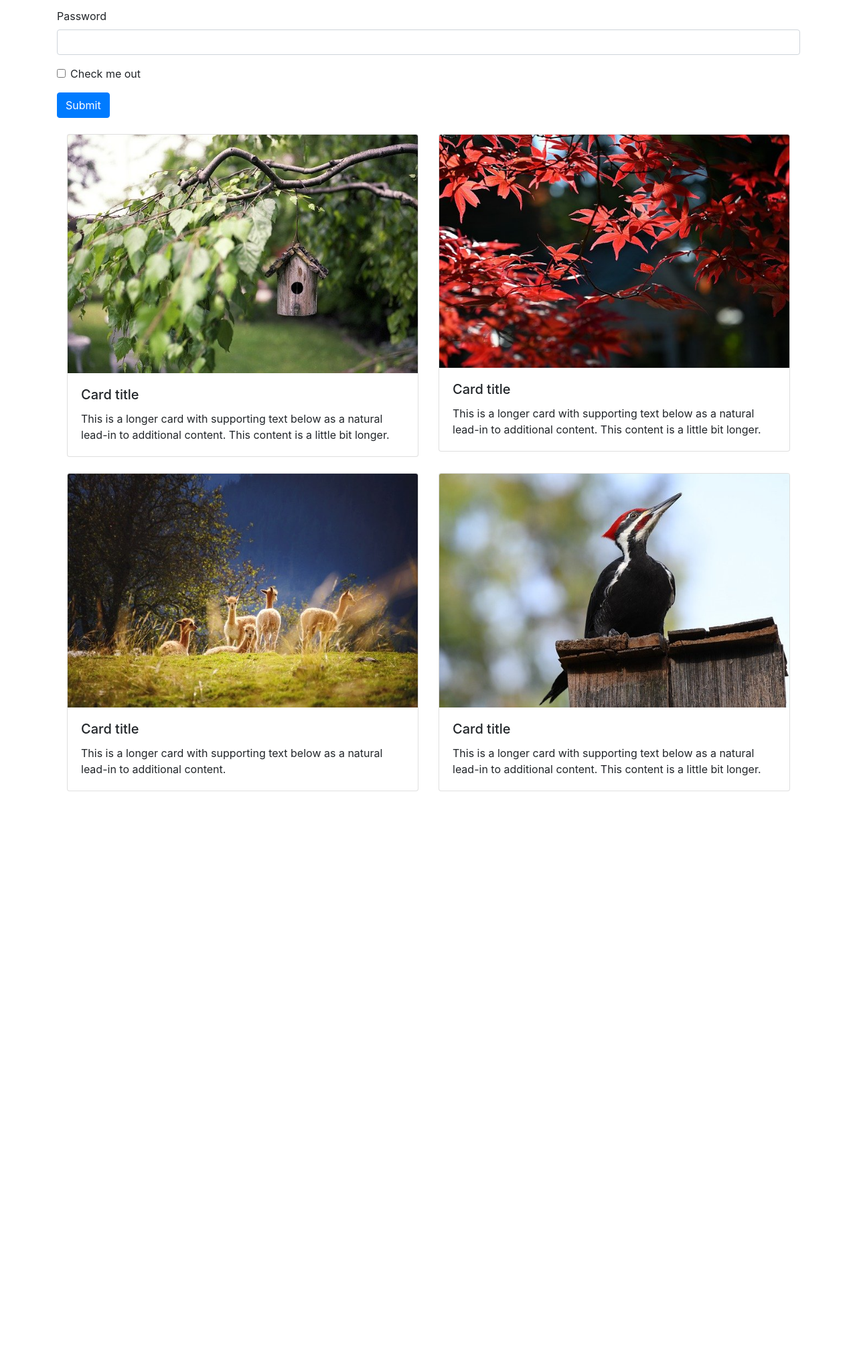
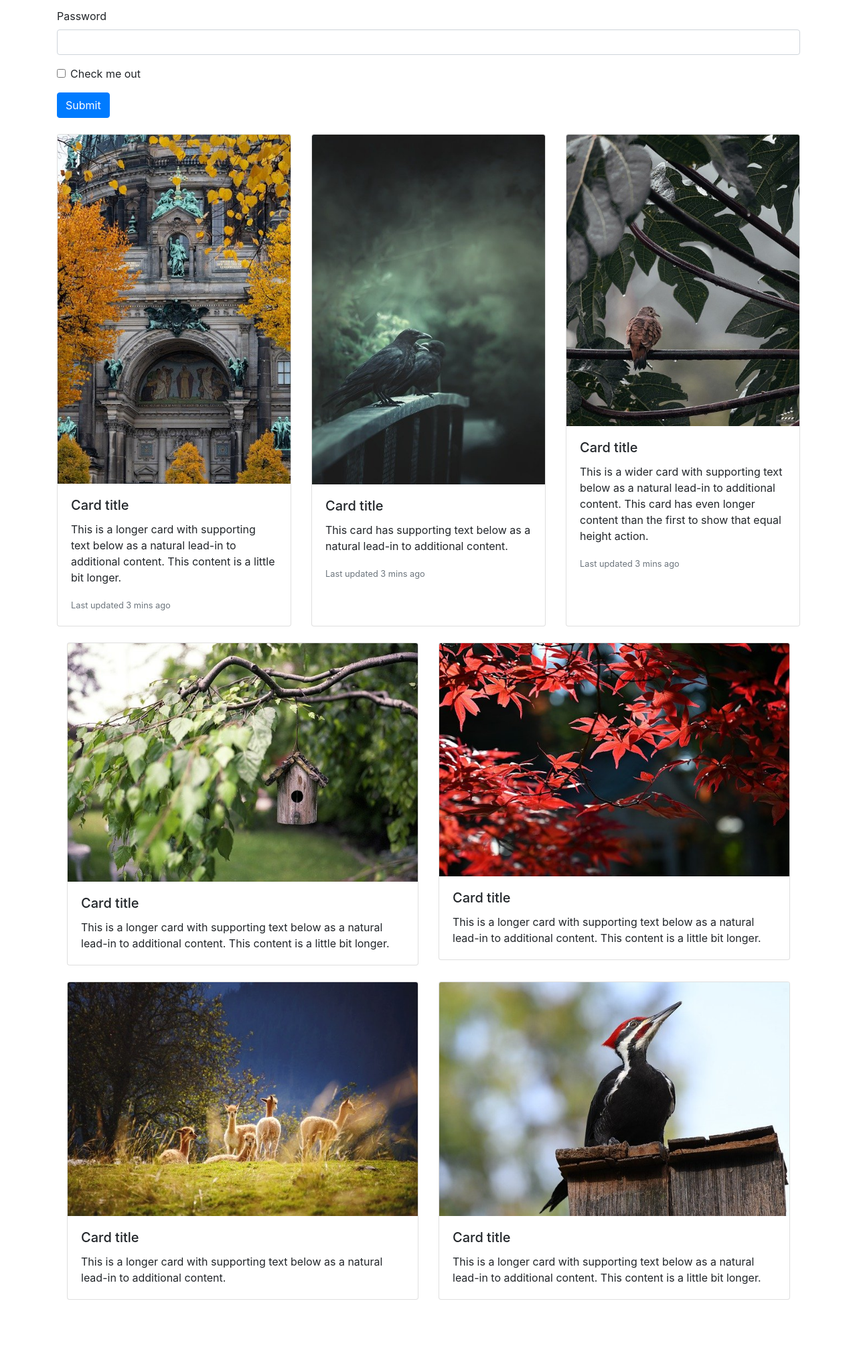
Before and after one commit to Phantom586/GitFuncTest, a Django app: page /third/ in a window 1280 px wide. Shown: the part 177-2189 px from the top of the page at 67% size. Before the commit the page ends 1358 px from the top, so only its background shows below. Run offline with Django 3.2, Linux system fonts and the light colour scheme.

Commit message:
Updates - 1 - added card_deck to the third.html

```diff
--- a/GitDemo/BaseApp/templates/BaseApp/third.html
+++ b/GitDemo/BaseApp/templates/BaseApp/third.html
@@ -23,6 +23,34 @@
             </div>
             <button type="submit" class="btn btn-primary">Submit</button>
           </form>
+      </div>
+      <div class="container mt-4">
+          <div class="card-deck">
+              <div class="card">
+                <img src="/media/imgs/cd2_1.jpg" class="card-img-top" alt="...">
+                <div class="card-body">
+                  <h5 class="card-title">Card title</h5>
+                  <p class="card-text">This is a longer card with supporting text below as a natural lead-in to additional content. This content is a little bit longer.</p>
+                  <p class="card-text"><small class="text-muted">Last updated 3 mins ago</small></p>
+                </div>
+              </div>
+              <div class="card">
+                <img src="/media/imgs/cd2_2.jpg" class="card-img-top" alt="...">
+                <div class="card-body">
+                  <h5 class="card-title">Card title</h5>
+                  <p class="card-text">This card has supporting text below as a natural lead-in to additional content.</p>
+                  <p class="card-text"><small class="text-muted">Last updated 3 mins ago</small></p>
+                </div>
+              </div>
+              <div class="card">
+                <img src="/media/imgs/cd2_3.jpg" class="card-img-top" alt="...">
+                <div class="card-body">
+                  <h5 class="card-title">Card title</h5>
+                  <p class="card-text">This is a wider card with supporting text below as a natural lead-in to additional content. This card has even longer content than the first to show that equal height action.</p>
+                  <p class="card-text"><small class="text-muted">Last updated 3 mins ago</small></p>
+                </div>
+              </div>
+            </div>
       </div>
       <div class="container mt-4">
         <div class="container mt-4 mb-5">
```
Lines whose indentation alone changed are shown as unchanged.
